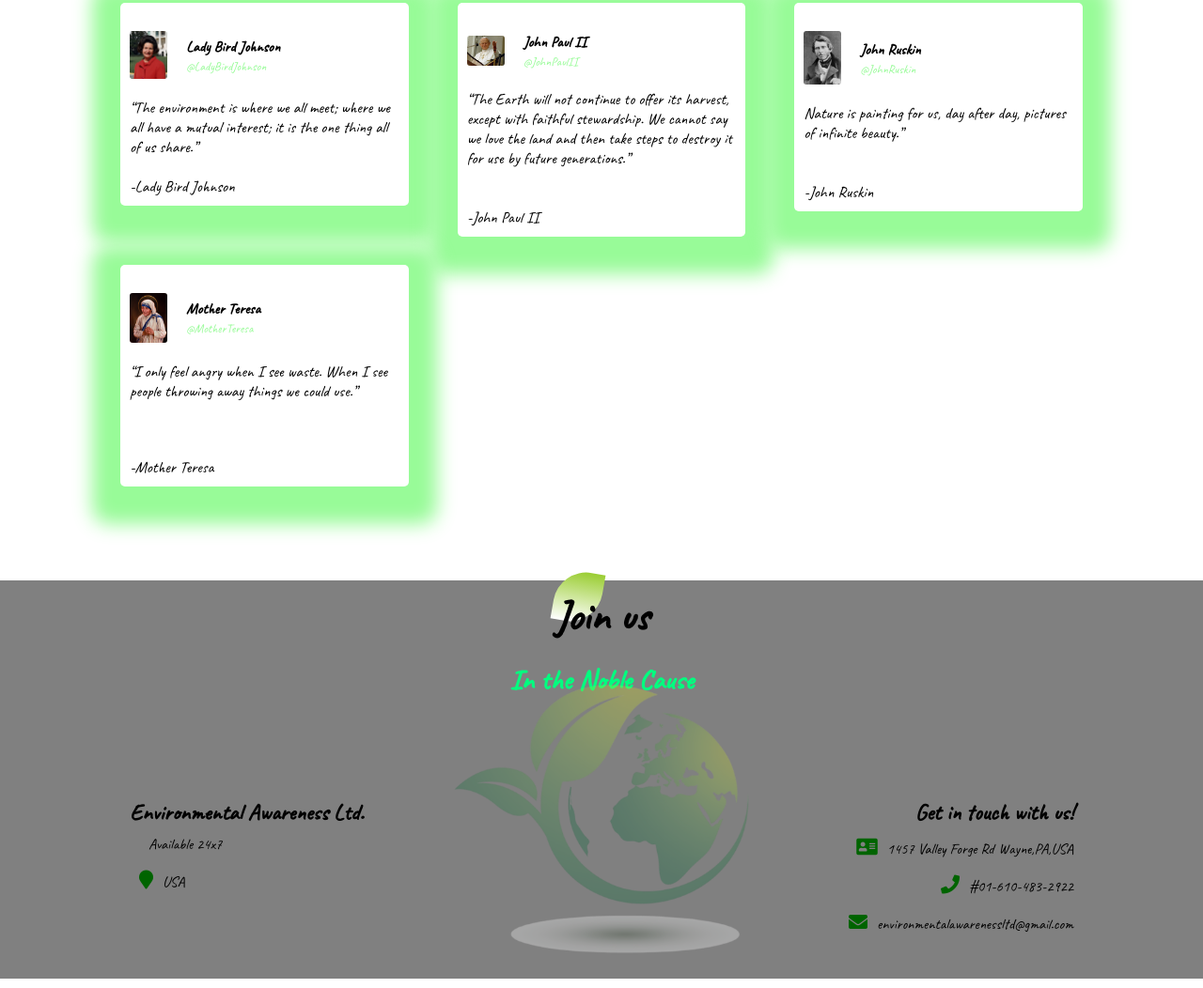
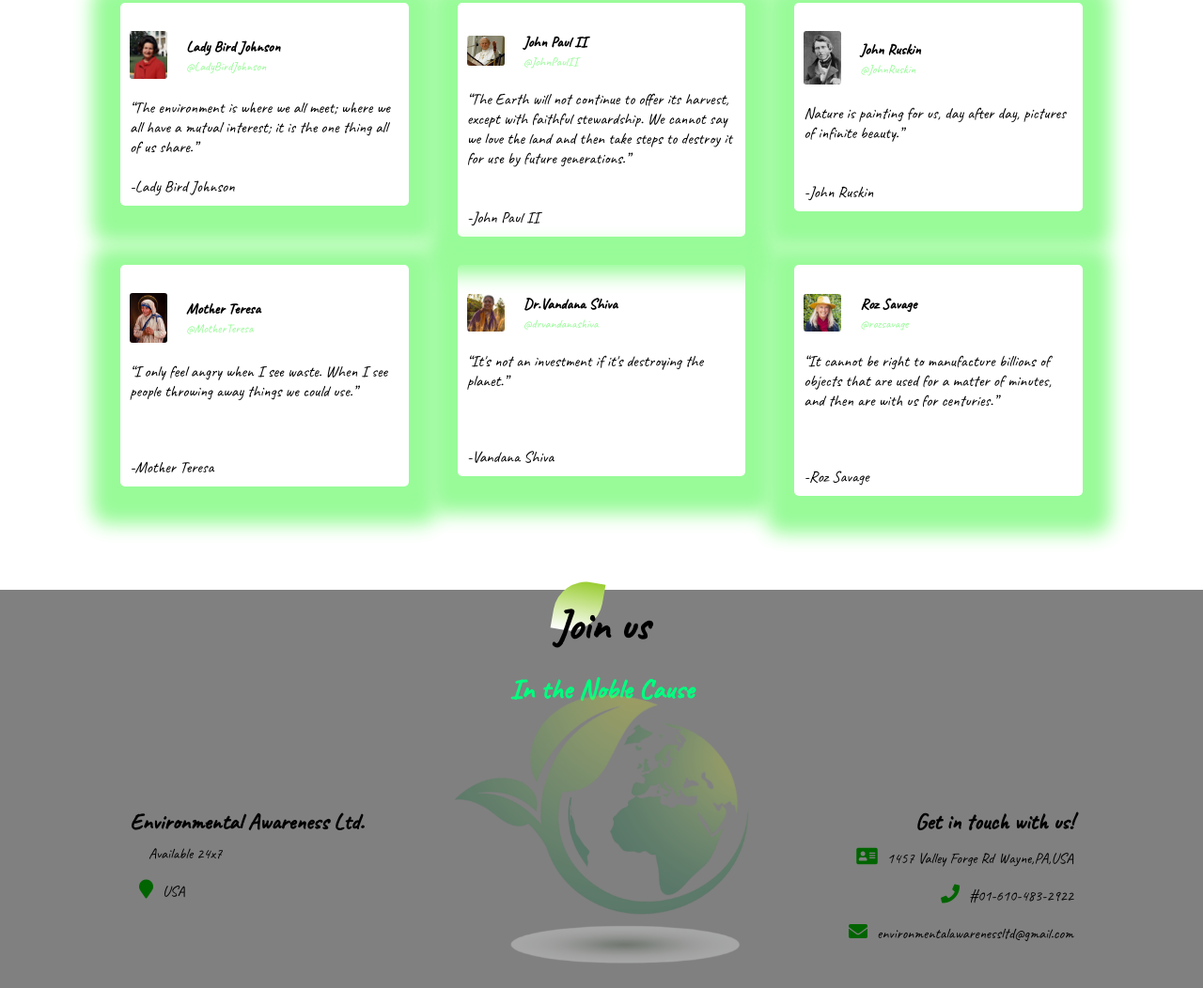
Before and after one commit to codingwebsites12/Environmental-Awareness, a plain HTML site: page index.html in a window 1280 px wide. Shown: the part 4164-5216 px from the top of the page at 94% size. Drawn offline with Linux system fonts and the light colour scheme.

Commit message:
Update index.html

```diff
--- a/index.html
+++ b/index.html
@@ -252,6 +252,36 @@ Shockingly, National Geographic found that 91% of all plastic that has ever been
 
              <p>-Mother Teresa</p>
     	</div>
+	    <div class="testimonial-col">
+    		<div class="user">
+    			<img src="vandanashiva.jpg">
+    			<div class="user-info">
+    				<h4>Dr.Vandana Shiva<i class="fa fa-twitter"></i></h4>
+                    <small>@drvandanashiva</small>
+                </div>
+    		</div>
+    		<p>“It's not an investment if it's destroying the planet.”
+</p>
+
+ <br><br><br>
+
+             <p>-Vandana Shiva</p>
+    	</div>
+    	<div class="testimonial-col">
+    		<div class="user">
+    			<img src="rozsavage.jpg">
+    			<div class="user-info">
+    				<h4>Roz Savage<i class="fa fa-twitter"></i></h4>
+                    <small>@rozsavage</small>
+                </div>
+    		</div>
+    		<p>“It cannot be right to manufacture billions of objects that are used for a matter of minutes, and then are with us for centuries.”
+</p>
+
+ <br><br><br>
+
+             <p>-Roz Savage</p>
+    	</div>
 
 
     </div>
```
